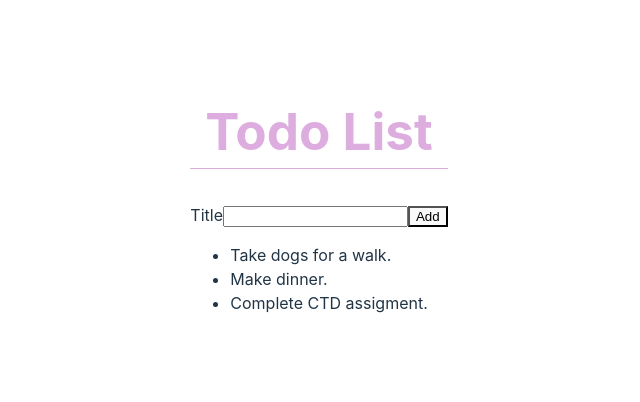
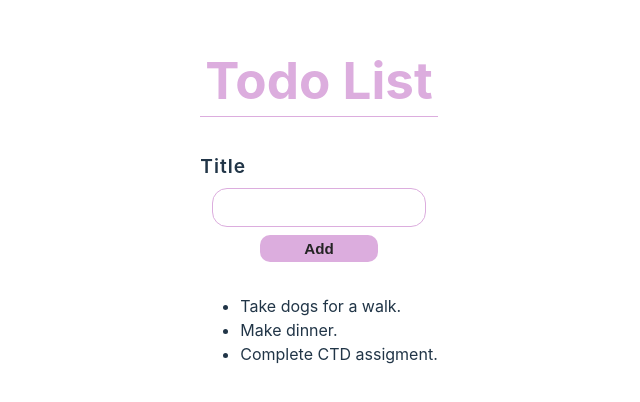
Before and after one commit to linakl19/react-todo, a React (Vite) app: page / in a window 1280 px wide. Shown: the part 200-602 px from the top of the page, without its empty margins (321-961 px from the left). Built offline with nearby package versions, Linux system fonts and the light colour scheme.

Commit message:
Added CSS Form Style.

```diff
--- a/src/index.css
+++ b/src/index.css
@@ -33,6 +33,64 @@ li{
   text-align: left;
 }
 
+/* *********** */
+/* START AddTodoForm CSS Style */
+form{
+  text-align: left;
+  margin-bottom: 2rem;
+  display: flex;
+  flex-direction: column;
+}
+
+label{
+  font-size: larger;
+  font-weight: 600;
+  letter-spacing: 1px;
+}
+
+input[type=text], select {
+  align-self: center;
+  width: 90%;
+  padding: 10px 15px;
+  margin: 8px 0;
+  font-size: 0.95rem;
+  border: 1px solid #dcadde;
+  border-radius: 15px;
+  box-sizing: border-box;
+  transition: 1s ease;
+}
+
+input[type=text]:focus {
+  border: 2px solid #dcadde;
+  outline: none;
+  caret-color: #dcadde;
+}
+
+button[type=submit]{
+  width: 50%;
+  align-self: center;
+  font-size: .95rem;
+  font-weight: 600;
+  padding: 5px 15px;
+  cursor: pointer;
+  background-color:#dcadde;
+  color: #242424;
+  border: none;
+  border-radius: 10px;
+  transition: all 1s ease;
+}
+
+button[type=submit]:hover{
+  transform: scale(1.03);
+  background-color:#242424;
+  color: #dcadde;
+  border: 1px solid #dcadde;
+  box-shadow: #dcadde 0px 10px 20px 0px, #dcadde 0px 0px 0px 1px;
+  font-weight: 700;
+}
+/* END AddTodoForm CSS Style */
+/* *********** */
+
 @media (prefers-color-scheme: light) {
   :root {
     color: #213547;
```
